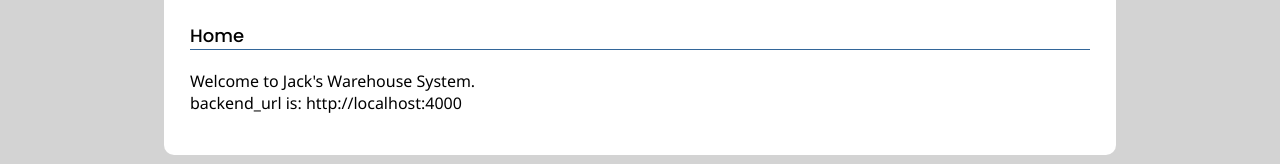
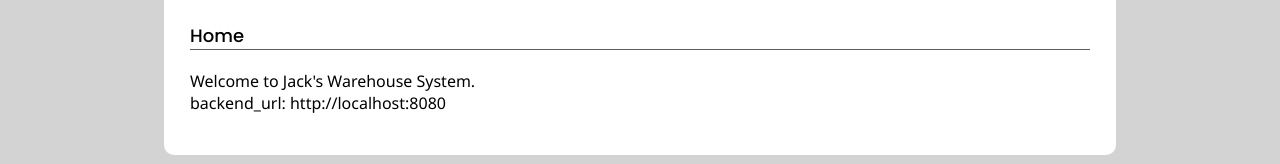
Before and after one commit to andersondomingues/warehouse-frontend, a React (Create React App) app: page / in a window 1280 px wide. Shown: the part 161-325 px from the top of the page. Built offline with nearby package versions, Linux system fonts and the light colour scheme.

Commit message:
transition commit

```diff
--- a/src/pages/HomePage/index.tsx
+++ b/src/pages/HomePage/index.tsx
@@ -17,9 +17,9 @@ export function HomePage() {
           <p>
             Welcome to Jack&apos;s Warehouse System.
             <br />
-            backend_url is:
+            backend_url:
             {' '}
-            { process.env.backend_url || 'http://localhost:4000' }
+            { process.env.backend_url || 'http://localhost:8080' }
           </p>
         </form>
         <br />
```
